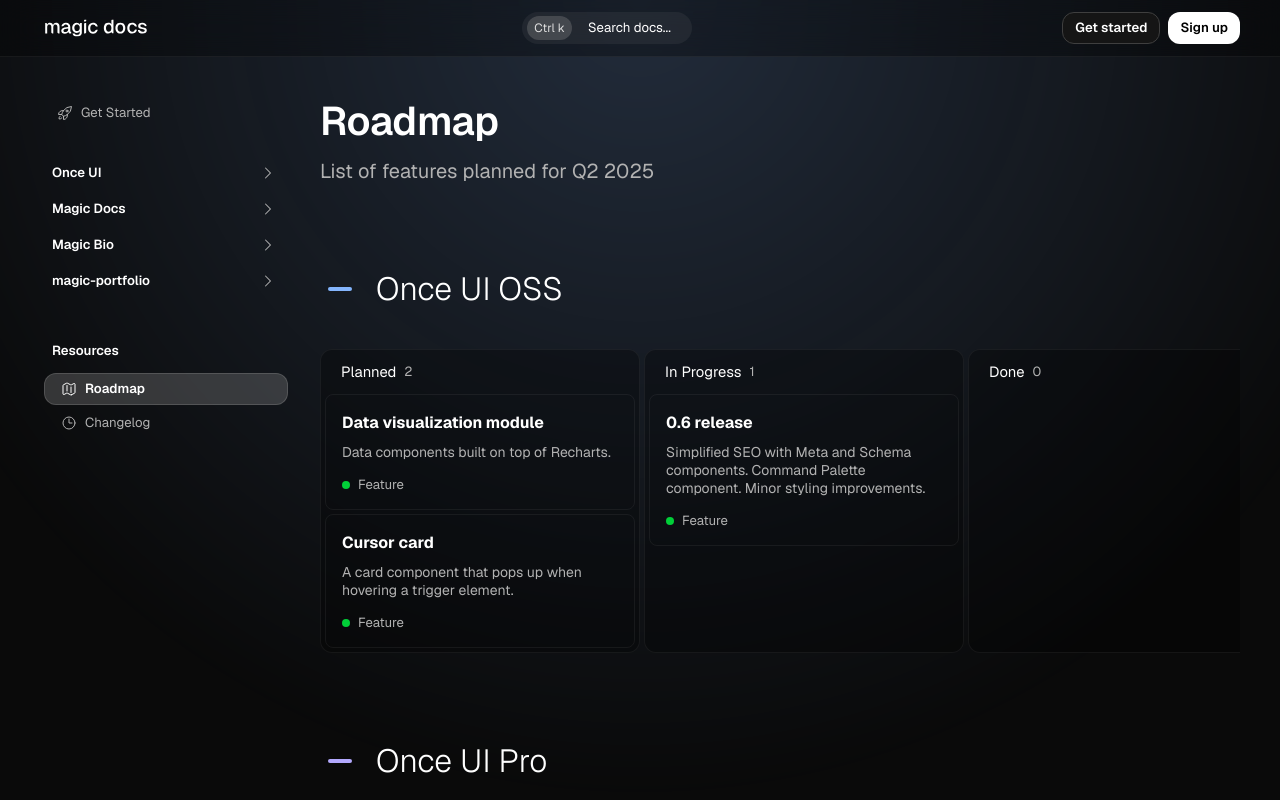
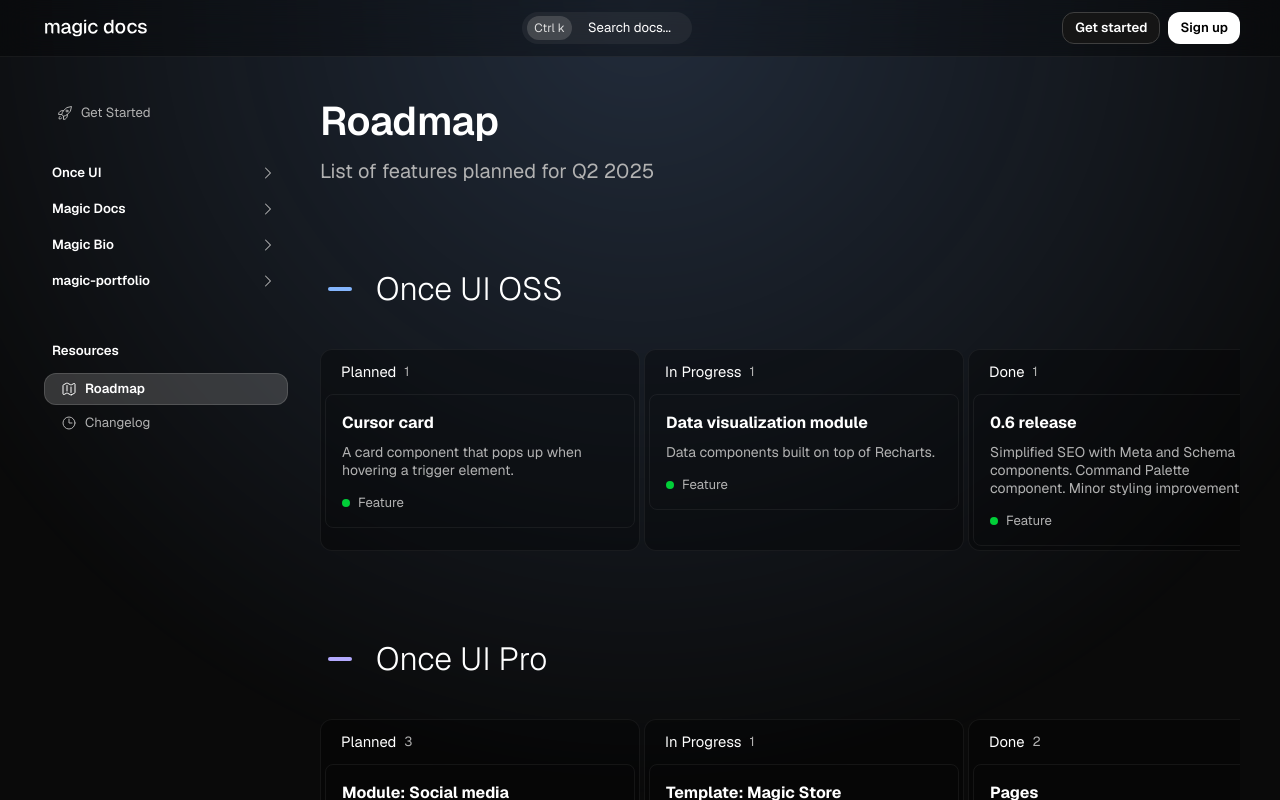
Before and after one commit to once-ui-system/docs, a Next.js app: page /roadmap in a window 1280 px wide. Shown: the top 800 px of the page. Built offline with nearby package versions, Linux system fonts and the light colour scheme.

Commit message:
update roadmap

```diff
--- a/src/app/resources/roadmap.js
+++ b/src/app/resources/roadmap.js
@@ -6,11 +6,6 @@
       {
         title: "Planned",
         tasks: [
-          {
-            title: "Data visualization module",
-            description: "Data components built on top of Recharts.",
-            type: "feature"
-          },
           {
             title: "Cursor card",
             description: "A card component that pops up when hovering a trigger element.",
@@ -22,8 +17,8 @@
         title: "In Progress",
         tasks: [
           {
-            title: "0.6 release",
-            description: "Simplified SEO with Meta and Schema components. Command Palette component. Minor styling improvements.",
+            title: "Data visualization module",
+            description: "Data components built on top of Recharts.",
             type: "feature"
           }
         ]
@@ -31,6 +26,11 @@
       {
         title: "Done",
         tasks: [
+          {
+            title: "0.6 release",
+            description: "Simplified SEO with Meta and Schema components. Command Palette component. Minor styling improvements.",
+            type: "feature"
+          },
         ]
       }
     ]
@@ -211,11 +211,6 @@
             description: "Create a new home for our community.",
             type: "feature"
           },
-          {
-            title: "Merch drop",
-            description: "Design and drop new merch.",
-            type: "feature"
-          },
         ]
       },
       {
@@ -226,6 +221,11 @@
       {
         title: "Done",
         tasks: [
+          {
+            title: "Merch drop",
+            description: 'Design and drop the "Stay Human" line.',
+            type: "feature"
+          },
         ]
       }
     ]
```
